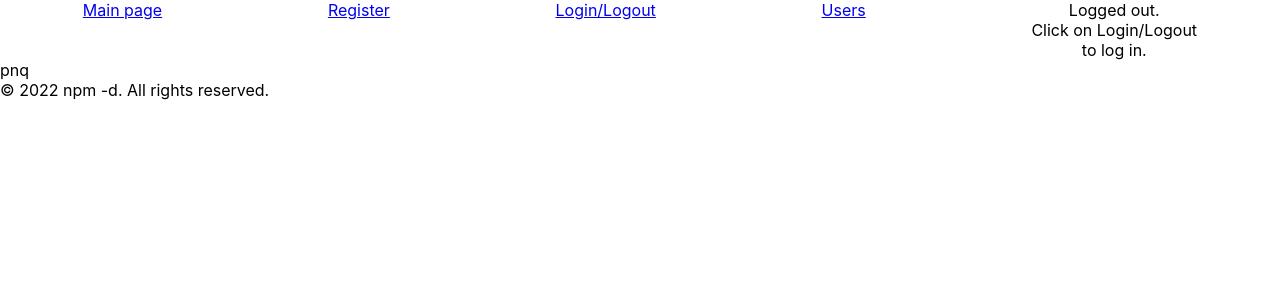
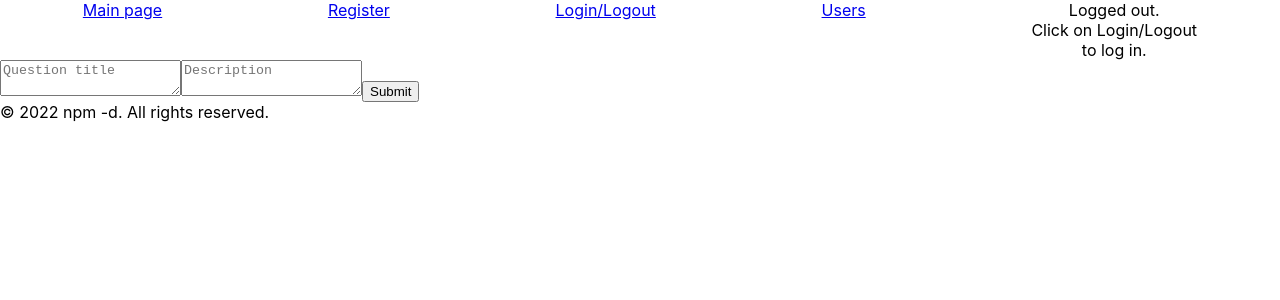
Before and after one commit to mezei-peter/Stack_Overflow, a React (Create React App) app in the folder frontend/client/: page /question/new in a window 1280 px wide. Shown: the top 300 px of the page. Built offline with nearby package versions, Linux system fonts and the light colour scheme.

Commit message:
Fetch userId base ond Session id

```diff
--- a/frontend/client/src/Pages/PostNewQuestion.jsx
+++ b/frontend/client/src/Pages/PostNewQuestion.jsx
@@ -1,9 +1,31 @@
-import React from 'react';
+import React, { useState } from 'react';
 
 const PostNewQuestion = () => {
+    const [title, setTitle] = useState("");
+    const [description, setDescription] = useState("");
+    const [userId, setUserId] = useState(-1);
+    const [sessionId, setSessionId] = useState("");
+
+    const fetchUserId= async (sessionId) => {
+        return await fetch("/user/userIdFromSessionId/" + sessionId)
+            .then(res => res.json())
+            .then(msg => {
+                return msg;
+            });
+    }
+
+    const handleSubmit = async e => {
+        e.preventDefault();
+        const userId = await fetchUserId(localStorage.getItem("sessionId"));
+    }
+
     return(
         <div>
-            pnq
+            <form>
+                <textarea type="text" required placeholder='Question title' onChange={e => setTitle(e.target.value)}/>
+                <textarea type="text" required placeholder='Description' onChange={e => setTitle(e.target.value)}/>
+                <button onClick={(e) => handleSubmit(e)}>Submit</button>
+            </form>
         </div>
     )
 }
```
Also changed, not shown: 2 other files (tests, documents, lock files or other folders).
